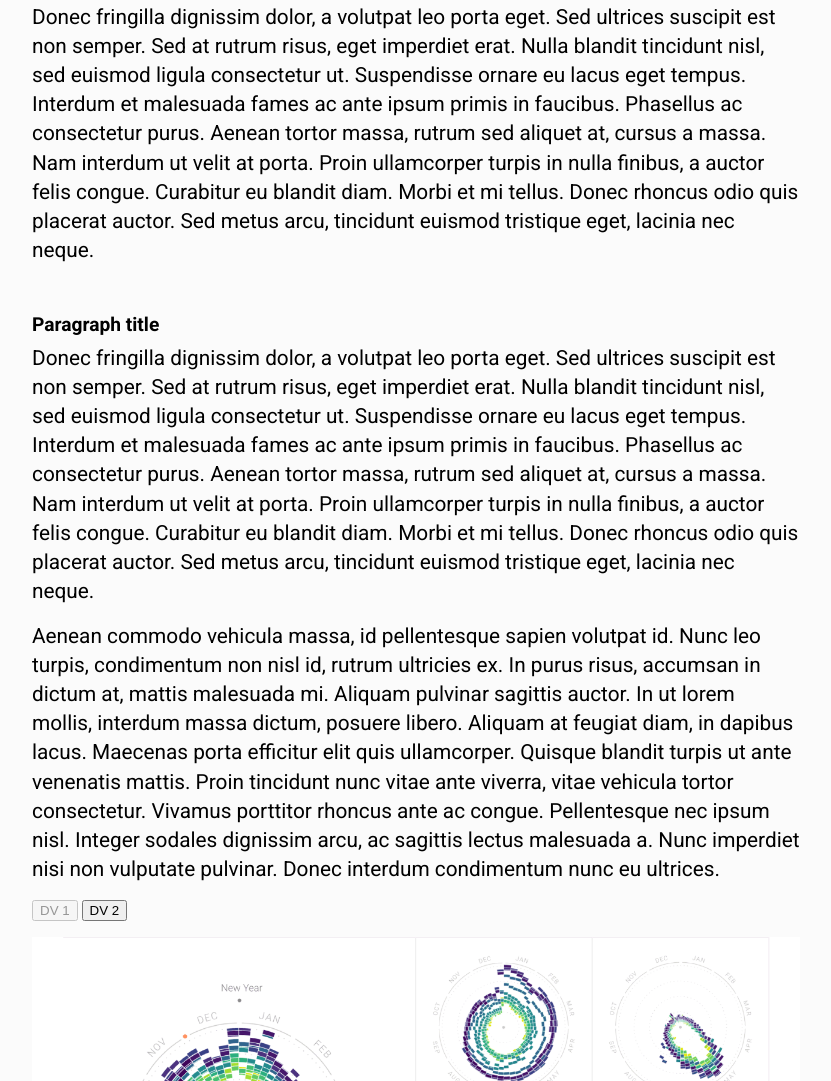
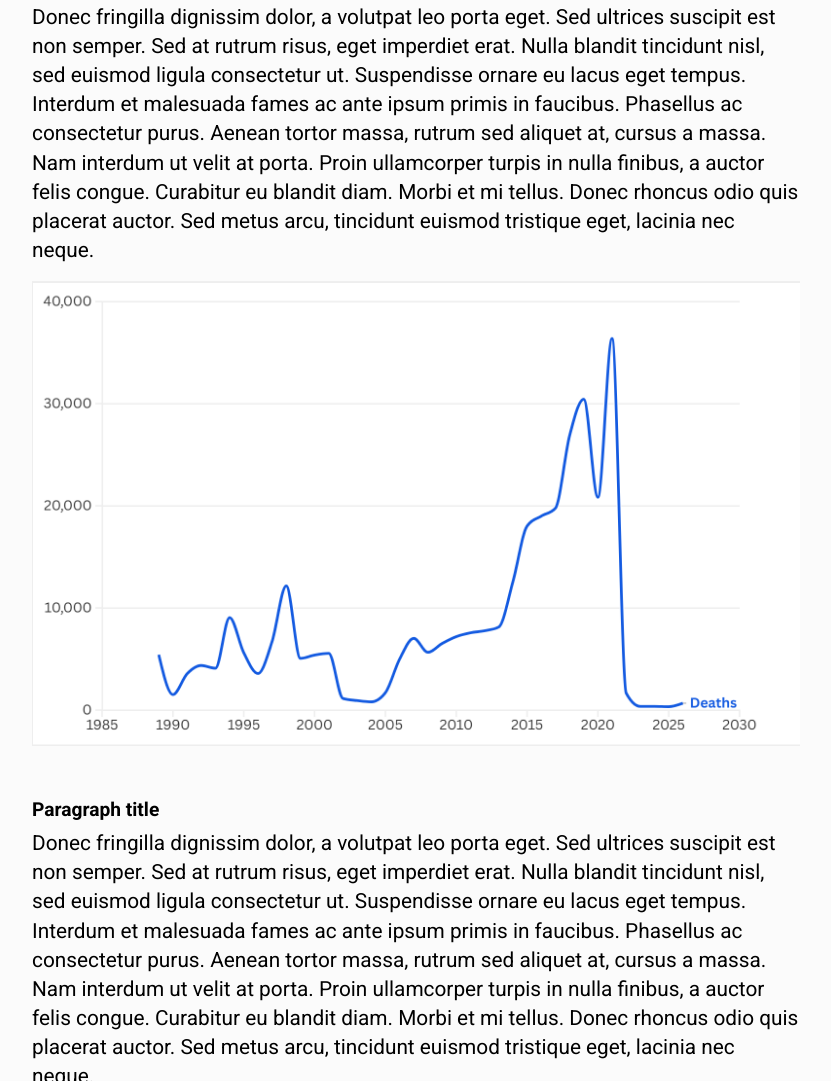
Before and after one commit to 3dd399/dataviz-population_big_cities, a plain HTML site: page index.html in a window 1280 px wide. Shown: the part 893-1974 px from the top of the page, without its empty margins (224-1055 px from the left). Drawn offline with Linux system fonts and the light colour scheme; a script that the page names is missing.

Commit message:
add test img

```diff
--- a/index.html
+++ b/index.html
@@ -69,6 +69,7 @@
 					<p>
 						Donec fringilla dignissim dolor, a volutpat leo porta eget. Sed ultrices suscipit est non semper. Sed at rutrum risus, eget imperdiet erat. Nulla blandit tincidunt nisl, sed euismod ligula consectetur ut. Suspendisse ornare eu lacus eget tempus. Interdum et malesuada fames ac ante ipsum primis in faucibus. Phasellus ac consectetur purus. Aenean tortor massa, rutrum sed aliquet at, cursus a massa. Nam interdum ut velit at porta. Proin ullamcorper turpis in nulla finibus, a auctor felis congue. Curabitur eu blandit diam. Morbi et mi tellus. Donec rhoncus odio quis placerat auctor. Sed metus arcu, tincidunt euismod tristique eget, lacinia nec neque.
 					</p>
+					<img src="assets/images/im_01.png" width="1578" height="956" alt="Test image"/>
 				</section>
 				<section>
 					<h4>
```
Also changed, not shown: assets/images/im_01.png (added).
